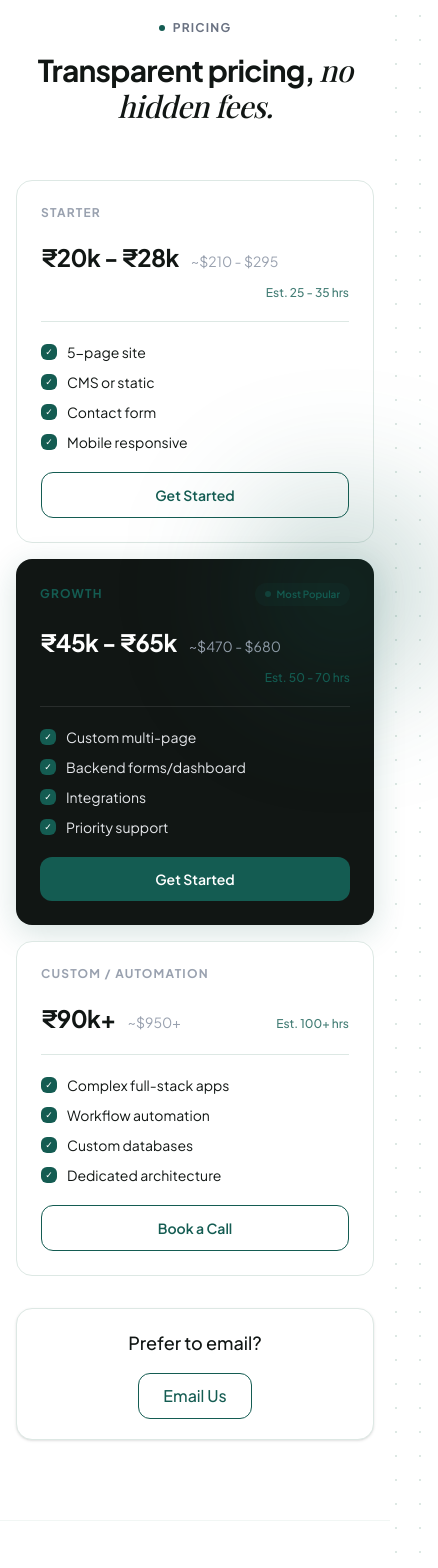
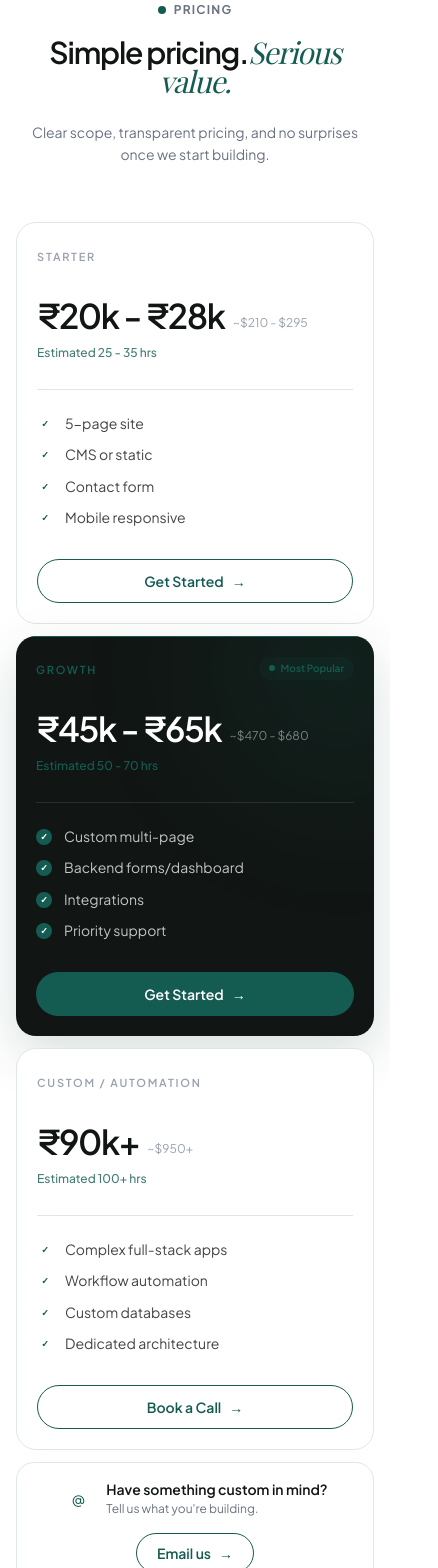
Before and after one commit to viveksonawale/webnoia, a Next.js app in the folder webnoia/: page / in a window 390 px wide. Shown: the part 6260-7828 px from the top of the page, 438 px wide, since content can reach past the window. Built offline with nearby package versions, Linux system fonts and the light colour scheme.

Commit message:
Pricing update

```diff
--- a/webnoia/app/components/Pricing.tsx
+++ b/webnoia/app/components/Pricing.tsx
@@ -9,22 +9,39 @@ export interface PricingProps {
 
 export default function Pricing({ className = "" }: PricingProps) {
   return (
-    <section id="pricing" className={`w-full py-20 md:py-32 bg-brand-white ${className}`}>
+    <section
+      id="pricing"
+      className={`w-full py-14 md:py-20 bg-brand-white ${className}`}
+    >
       <div className="max-w-6xl mx-auto px-4 md:px-8">
         {/* Header */}
-        <div className="text-center mb-14">
-          <div className="flex items-center justify-center gap-2 mb-4">
-            <span className="inline-block h-1.5 w-1.5 rounded-full bg-brand-jade" />
-            <span className="text-xs font-bold tracking-widest text-gray-500 uppercase">Pricing</span>
-          </div>
-          <h2 className="text-3xl sm:text-4xl md:text-5xl font-bold text-brand-dark tracking-tight mb-5">
-            Transparent pricing,{" "}
-            <span className="font-serif italic font-medium">no hidden fees.</span>
-          </h2>
+        <div className="max-w-3xl mx-auto text-center mb-14 md:mb-8">
+          <div className="inline-flex items-center gap-2 mb-5">
+            <span className="relative flex h-2 w-2">
+              <span className="animate-ping absolute inline-flex h-full w-full rounded-full bg-brand-jade opacity-75" />
+              <span className="relative inline-flex rounded-full h-2 w-2 bg-brand-jade" />
+            </span>
+            <span className="text-xs font-bold tracking-widest text-gray-500 uppercase">
+              Pricing
+            </span>
           </div>
 
-        {/* Minimal Pricing Cards */}
-        <div className="grid grid-cols-1 md:grid-cols-3 gap-4 max-w-5xl mx-auto mb-8">
+          <h2 className="text-3xl sm:text-4xl md:text-5xl leading-[0.98] font-semibold tracking-[-0.04em] text-brand-dark">
+            Simple pricing.
+
+            <span className="font-serif italic font-normal text-brand-jade">
+              Serious value.
+            </span>
+          </h2>
+
+          <p className="mt-6 text-sm md:text-base leading-relaxed text-gray-500 max-w-xl mx-auto">
+            Clear scope, transparent pricing, and no surprises once we start
+            building.
+          </p>
+        </div>
+
+        {/* Pricing Grid */}
+        <div className="grid grid-cols-1 md:grid-cols-3 gap-3 max-w-6xl mx-auto">
           {PRICING_PLANS.map((plan) => {
             const isGrowth = plan.highlight;
 
@@ -32,71 +49,233 @@ export default function Pricing({ className = "" }: PricingProps) {
               <div
                 key={plan.id}
                 className={`
-                  group relative rounded-2xl p-6 flex flex-col gap-5
-                  transition-all duration-300
+                  group relative overflow-hidden
+                  flex flex-col
+                  rounded-[20px]
+                  p-5 md:p-6
+                  min-h-[400px]
+                  transition-all duration-300 ease-out
+                  ${
+                    isGrowth
+                      ? `
+                        bg-brand-dark text-white
+                        shadow-[0_18px_50px_rgba(13,64,57,0.16)]
                         hover:-translate-y-1
-                  ${isGrowth
-                    ? "bg-brand-dark text-white shadow-[0_8px_32px_rgba(20,92,82,0.18)] hover:shadow-[0_0_40px_rgba(20,92,82,0.45)]"
-                    : "bg-white border border-brand-border text-brand-dark hover:border-brand-jade/40 hover:shadow-[0_0_32px_rgba(20,92,82,0.18)]"
+                        hover:shadow-[0_24px_60px_rgba(13,64,57,0.22)]
+                      `
+                      : `
+                        bg-brand-white
+                        border border-brand-border
+                        hover:-translate-y-1
+                        hover:border-brand-jade/30
+                        hover:shadow-[0_18px_45px_rgba(13,64,57,0.08)]
+                      `
                   }
                 `}
               >
-                {/* Jade glow blob for growth */}
+                {/* Pro accent */}
                 {isGrowth && (
-                  <div className="pointer-events-none absolute -top-16 -right-16 w-48 h-48 rounded-full bg-brand-jade/25 blur-3xl" />
+                  <>
+                    <div className="absolute inset-x-0 top-0 h-px bg-brand-jade" />
+
+                    <div
+                      className="
+                        pointer-events-none
+                        absolute -top-24 -right-24
+                        w-64 h-64
+                        rounded-full
+                        bg-brand-jade/15
+                        blur-3xl
+                      "
+                    />
+                  </>
                 )}
 
-                {/* Top row — plan name + badge */}
-                <div className="flex items-center justify-between">
-                  <span className={`text-xs font-bold uppercase tracking-widest ${isGrowth ? "text-brand-jade" : "text-gray-400"}`}>
+                {/* Header */}
+                <div className="relative flex items-center justify-between">
+                  <div>
+                    <span
+                      className={`
+                        text-[11px]
+                        font-semibold
+                        uppercase
+                        tracking-[0.16em]
+                        ${
+                          isGrowth
+                            ? "text-brand-jade"
+                            : "text-gray-400"
+                        }
+                      `}
+                    >
                       {plan.name}
                     </span>
+                  </div>
+
                   {"badge" in plan && plan.badge && (
-                    <span className="flex items-center gap-1.5 text-[10px] font-semibold text-brand-jade bg-brand-jade/10 rounded-full px-2.5 py-1">
-                      <span className="w-1.5 h-1.5 rounded-full bg-brand-jade animate-pulse" />
+                    <span
+                      className="
+                        inline-flex items-center gap-1.5
+                        rounded-full
+                        bg-brand-jade/10
+                        px-2.5 py-1
+                        text-[10px]
+                        font-semibold
+                        text-brand-jade
+                      "
+                    >
+                      <span className="w-1.5 h-1.5 rounded-full bg-brand-jade" />
                       {plan.badge}
                     </span>
                   )}
                 </div>
 
-                {/* Price row — all in one line */}
-                <div className="flex items-baseline gap-3 flex-wrap">
-                  <span className={`text-2xl font-bold tracking-tight ${isGrowth ? "text-white" : "text-brand-dark"}`}>
+                {/* Price */}
+                <div className="relative mt-8">
+                  <div className="flex items-end gap-2">
+                    <span
+                      className={`
+                        text-[34px]
+                        md:text-[30px]
+                        leading-none
+                        font-semibold
+                        tracking-[-0.04em]
+                        ${
+                          isGrowth
+                            ? "text-white"
+                            : "text-brand-dark"
+                        }
+                      `}
+                    >
                       {plan.priceINR}
                     </span>
-                  <span className={`text-sm ${isGrowth ? "text-gray-400" : "text-gray-400"}`}>
+
+                    <span
+                      className={`
+                        pb-0.5
+                        text-xs
+                        ${
+                          isGrowth
+                            ? "text-white/45"
+                            : "text-gray-400"
+                        }
+                      `}
+                    >
                       {plan.priceUSD}
-                  </span>
-                  <span className={`text-xs font-medium ml-auto ${isGrowth ? "text-brand-jade" : "text-brand-jade/80"}`}>
-                    Est. {plan.estHours}
                     </span>
                   </div>
 
-                {/* Divider */}
-                <div className={`h-px ${isGrowth ? "bg-white/10" : "bg-brand-border"}`} />
+                  <div
+                    className={`
+                      mt-3
+                      text-xs
+                      font-medium
+                      ${
+                        isGrowth
+                          ? "text-brand-jade"
+                          : "text-brand-jade/80"
+                      }
+                    `}
+                  >
+                    Estimated {plan.estHours}
+                  </div>
+                </div>
+
+                {/* Description */}
+                <div className="relative mt-7 mb-6">
+                  <div
+                    className={`
+                      h-px w-full
+                      ${
+                        isGrowth
+                          ? "bg-white/10"
+                          : "bg-brand-border"
+                      }
+                    `}
+                  />
+                </div>
 
                 {/* Features */}
-                <ul className="space-y-2.5 flex-1">
+                <ul className="relative flex-1 space-y-3">
                   {plan.features.map((feature) => (
-                    <li key={feature} className={`flex items-center gap-2.5 text-sm ${isGrowth ? "text-gray-200" : "text-brand-dark"}`}>
-                      <div className="w-4 h-4 rounded-md bg-brand-jade text-white flex items-center justify-center text-[9px] shrink-0">
+                    <li
+                      key={feature}
+                      className={`
+                        flex items-start gap-3
+                        text-sm
+                        leading-snug
+                        ${
+                          isGrowth
+                            ? "text-white/75"
+                            : "text-brand-dark/80"
+                        }
+                      `}
+                    >
+                      <span
+                        className={`
+                          mt-[2px]
+                          flex
+                          h-4
+                          w-4
+                          shrink-0
+                          items-center
+                          justify-center
+                          rounded-full
+                          text-[9px]
+                          font-bold
+                          ${
+                            isGrowth
+                              ? "bg-brand-jade text-white"
+                              : "bg-brand-soft-jade text-brand-jade"
+                          }
+                        `}
+                      >
                         ✓
-                      </div>
-                      {feature}
+                      </span>
+
+                      <span>{feature}</span>
                     </li>
                   ))}
                 </ul>
 
                 {/* CTA */}
-                <Link href="/schedule" className="w-full mt-auto">
+                <Link href="/schedule" className="relative mt-8 block">
                   <button
-                    className={`w-full py-3 rounded-xl text-sm font-semibold transition-all duration-300 ${
+                    className={`
+                      group/btn
+                      w-full
+                      h-11
+                      rounded-full
+                      flex items-center justify-center gap-2
+                      text-sm
+                      font-semibold
+                      transition-all duration-300
+                      ${
                         isGrowth
-                        ? "text-white bg-brand-jade hover:bg-brand-jade/90"
-                        : "text-brand-jade border border-brand-jade hover:bg-brand-jade hover:text-white"
-                    }`}
+                          ? `
+                            bg-brand-jade
+                            text-white
+                            hover:bg-brand-rich-jade
+                          `
+                          : `
+                            border border-brand-jade
+                            text-brand-jade
+                            hover:bg-brand-jade
+                            hover:text-white
+                          `
+                      }
+                    `}
                   >
-                    {plan.cta}
+                    <span>{plan.cta}</span>
+
+                    <span
+                      className="
+                        transition-transform
+                        duration-300
+                        group-hover/btn:translate-x-0.5
+                      "
+                    >
+                      →
+                    </span>
                   </button>
                 </Link>
               </div>
@@ -105,13 +284,57 @@ export default function Pricing({ className = "" }: PricingProps) {
         </div>
 
         {/* Email CTA */}
-        <div className="max-w-4xl mx-auto bg-white border border-brand-border rounded-2xl p-5 flex flex-col sm:flex-row items-center justify-between gap-4 shadow-sm">
-          <span className="text-lg font-medium text-brand-dark">Prefer to email?</span>
+        <div
+          className="
+            max-w-5xl mx-auto
+            mt-3
+            px-5 py-4
+            rounded-[18px]
+            border border-brand-border
+            bg-brand-mist
+            flex flex-col sm:flex-row
+            items-center justify-between
+            gap-4
+          "
+        >
+          <div className="flex items-center gap-3">
+            <span className="flex h-8 w-8 items-center justify-center rounded-full bg-brand-soft-jade text-brand-jade text-sm">
+              @
+            </span>
+
+            <div>
+              <p className="text-sm font-semibold text-brand-dark">
+                Have something custom in mind?
+              </p>
+
+              <p className="text-xs text-gray-500 mt-0.5">
+                Tell us what you&apos;re building.
+              </p>
+            </div>
+          </div>
+
           <a
             href="mailto:hello@webnoia.com"
-            className="px-6 py-2.5 rounded-xl text-brand-jade font-medium border border-brand-jade hover:bg-brand-jade/5 transition-colors duration-300 whitespace-nowrap"
+            className="
+              inline-flex
+              items-center
+              justify-center
+              gap-2
+              px-5
+              h-10
+              rounded-full
+              border border-brand-jade
+              text-sm
+              font-semibold
+              text-brand-jade
+              hover:bg-brand-jade
+              hover:text-white
+              transition-all duration-300
+              whitespace-nowrap
+            "
           >
-            Email Us
+            Email us
+            <span>→</span>
           </a>
         </div>
       </div>
```
Lines whose indentation alone changed are shown as unchanged.
